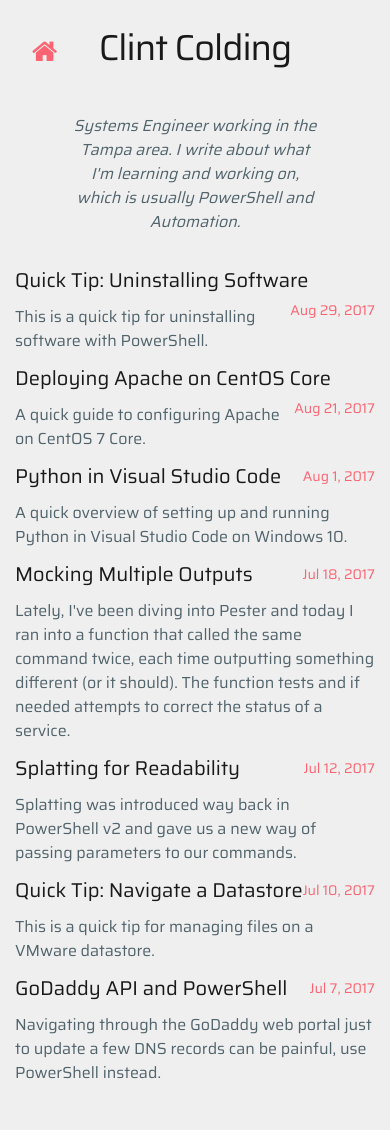
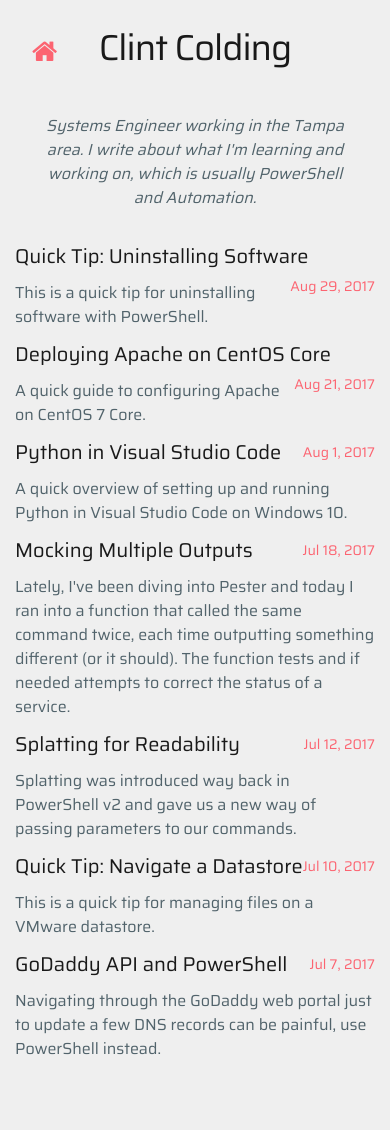
Before and after one commit to clintcolding/clintcolding.github.io, a Jekyll site: the page built from index.md, in a window 390 px wide. Built offline with Jekyll 4.4.1, drawn with Linux system fonts in a browser that asks for light colours; after the commit the page ends 1106 px from its top, so only the background shows below that.

Commit message:
Added responsive site description

```diff
--- a/_sass/minima/_layout.scss
+++ b/_sass/minima/_layout.scss
@@ -46,6 +46,11 @@
   font-style: italic;
   width: 70%;
   padding-left: 15%;
+
+  @include media-query($on-laptop) {
+    width: 90%;
+    padding-left: 5%;
+  }
 }
 
 .header-social {
```
